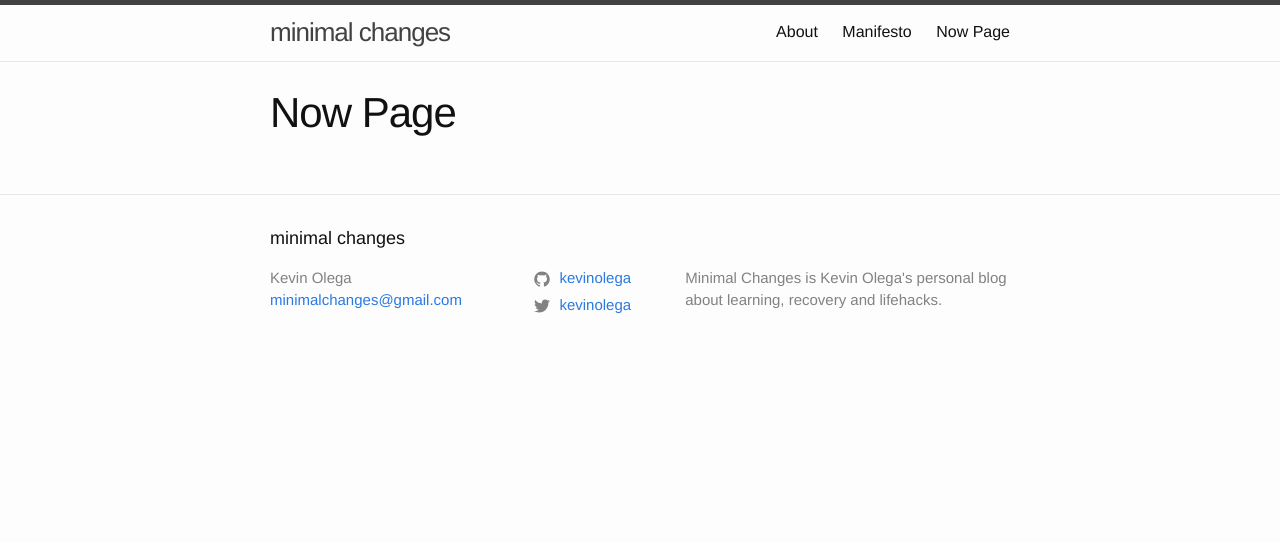
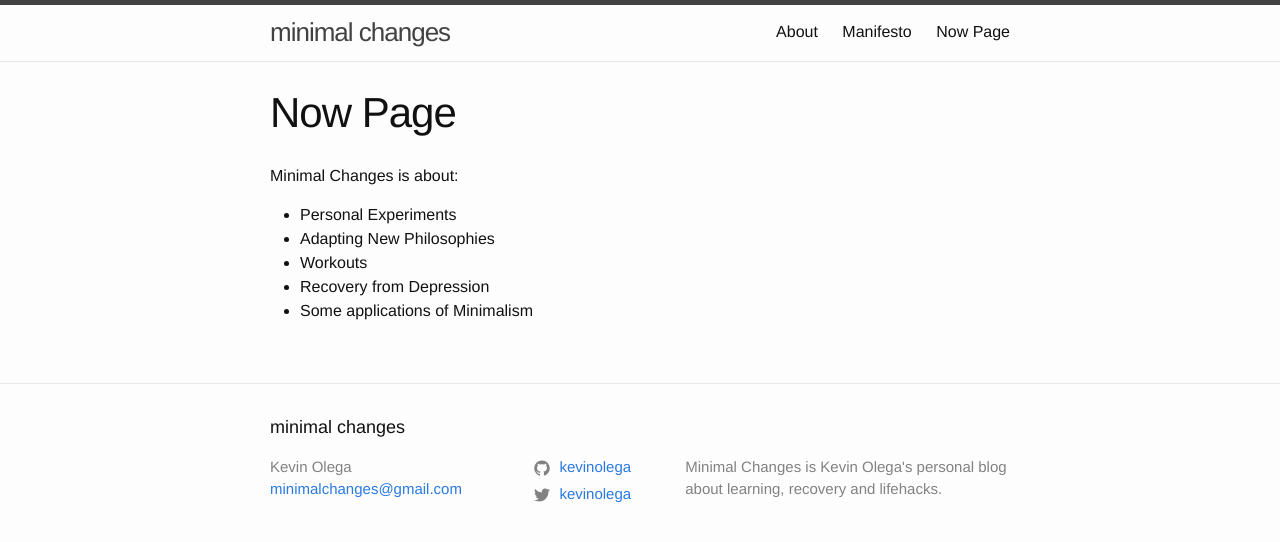
Before and after one commit to kevinolega/minimalchanges, a Jekyll site: the page built from now.md, in a window 1280 px wide. Shown: the top 542 px of the page. Built offline with Jekyll 4.4.1, drawn with Linux system fonts in a browser that asks for light colours.

Commit message:
updated now page

```diff
--- a/now.md
+++ b/now.md
@@ -4,3 +4,12 @@ title: Now Page
 permalink: /now/
 author: Kevin Olega
 ---
+
+
+Minimal Changes is about:
+
+- Personal Experiments
+- Adapting New Philosophies
+- Workouts
+- Recovery from Depression
+- Some applications of Minimalism
```
